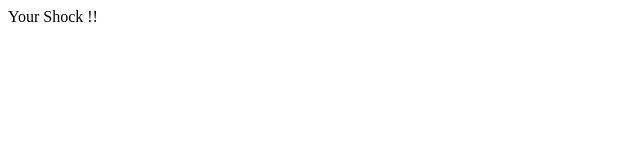
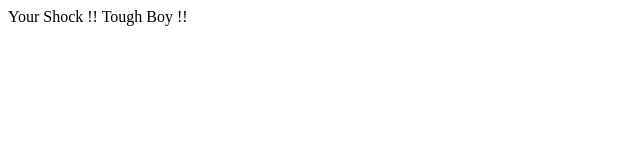
Before and after one commit to actzuku/my-project, a plain HTML site: page test.html in a window 1280 px wide. Shown: the whole page, without its empty margins (0-640 px from the left). Drawn offline with Linux system fonts and the light colour scheme.

Commit message:
Update test.html

```diff
--- a/test.html
+++ b/test.html
@@ -7,6 +7,7 @@
 </head>
 <body>
  Your Shock !!
+ Tough Boy !!
 
 </body>
 </html>
```
